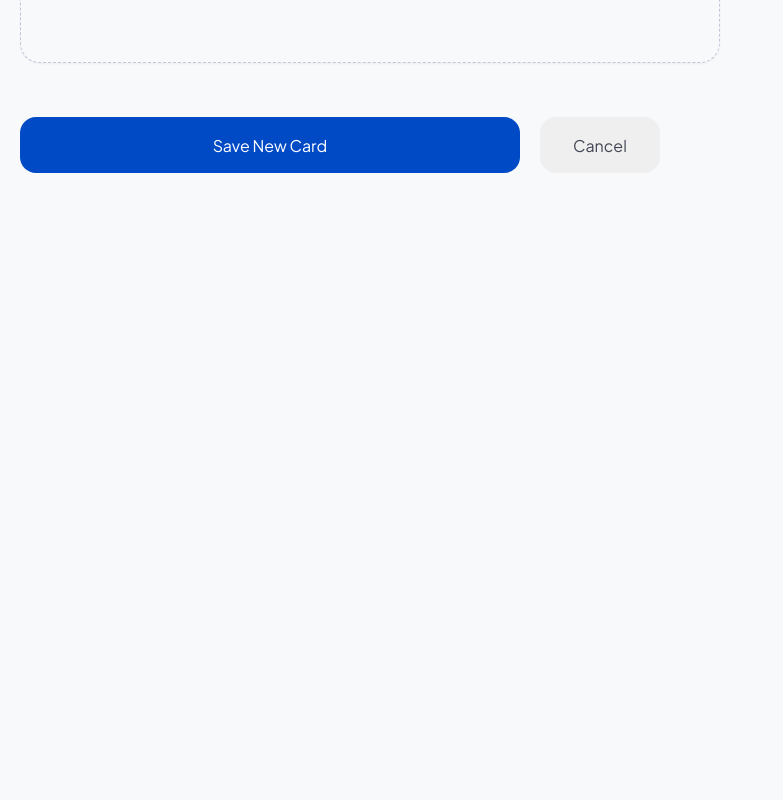
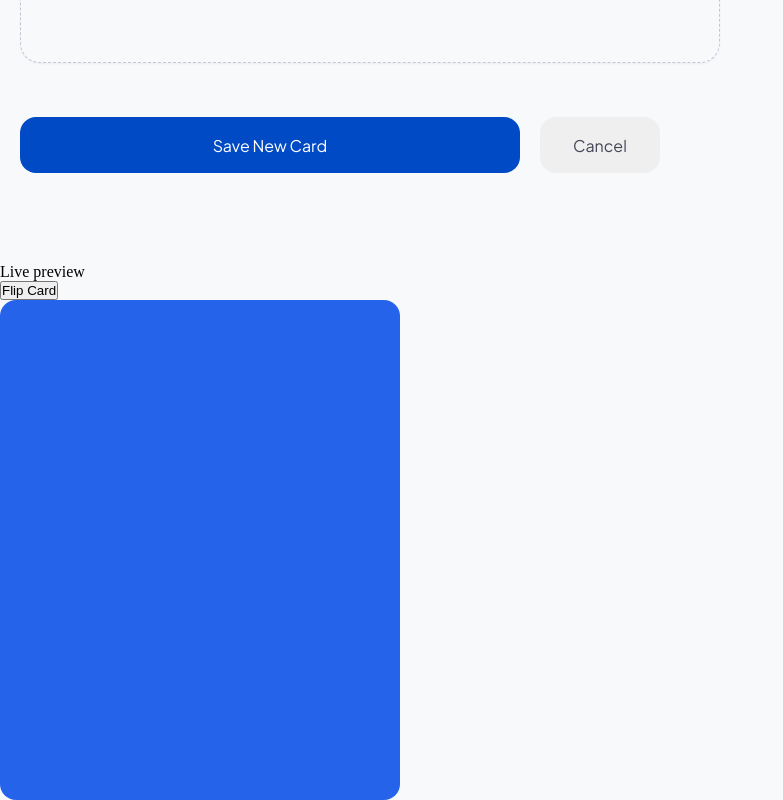
Before and after one commit to kaiqueprog21-cloud/flashcards, a Nuxt app: page /new-card in a window 1280 px wide. Shown: the part 886-1686 px from the top of the page, without its empty margins (0-783 px from the left). Before the commit the page ends 1149 px from the top, so only its background shows below. Built offline with nearby package versions, Linux system fonts and the light colour scheme.

Commit message:
New informations about the project in the Readme and increment live preview

```diff
--- a/app/pages/new-card.vue
+++ b/app/pages/new-card.vue
@@ -81,4 +81,12 @@
         </div>
     <button class="save" @click="handleCreateCard">Save New Card</button>
     <button class="cancel">Cancel</button>
+    <div>
+        <p>Live preview</p>
+        <button class="flip-card">Flip Card</button>
+        <div class="view">
+
+        </div>
+    </div>
+
 </template>
--- a/app/pages/style.css
+++ b/app/pages/style.css
@@ -46,6 +46,18 @@
     padding-top: 24px;
     font-size: 16px;
     color: #737686;
+}
+
+.view {
+    background-color: #2563EB;
+    width: 100%;
+    max-width: 400px;
+    height: 500px;
+    min-height: 100px;
+    max-height: 500px;
+    border-radius: 16px;
+    display: flex;
+    justify-content: end;
 }
 
 .upload-content p {
```
Also changed, not shown: 1 other file (tests, documents, lock files or other folders).
